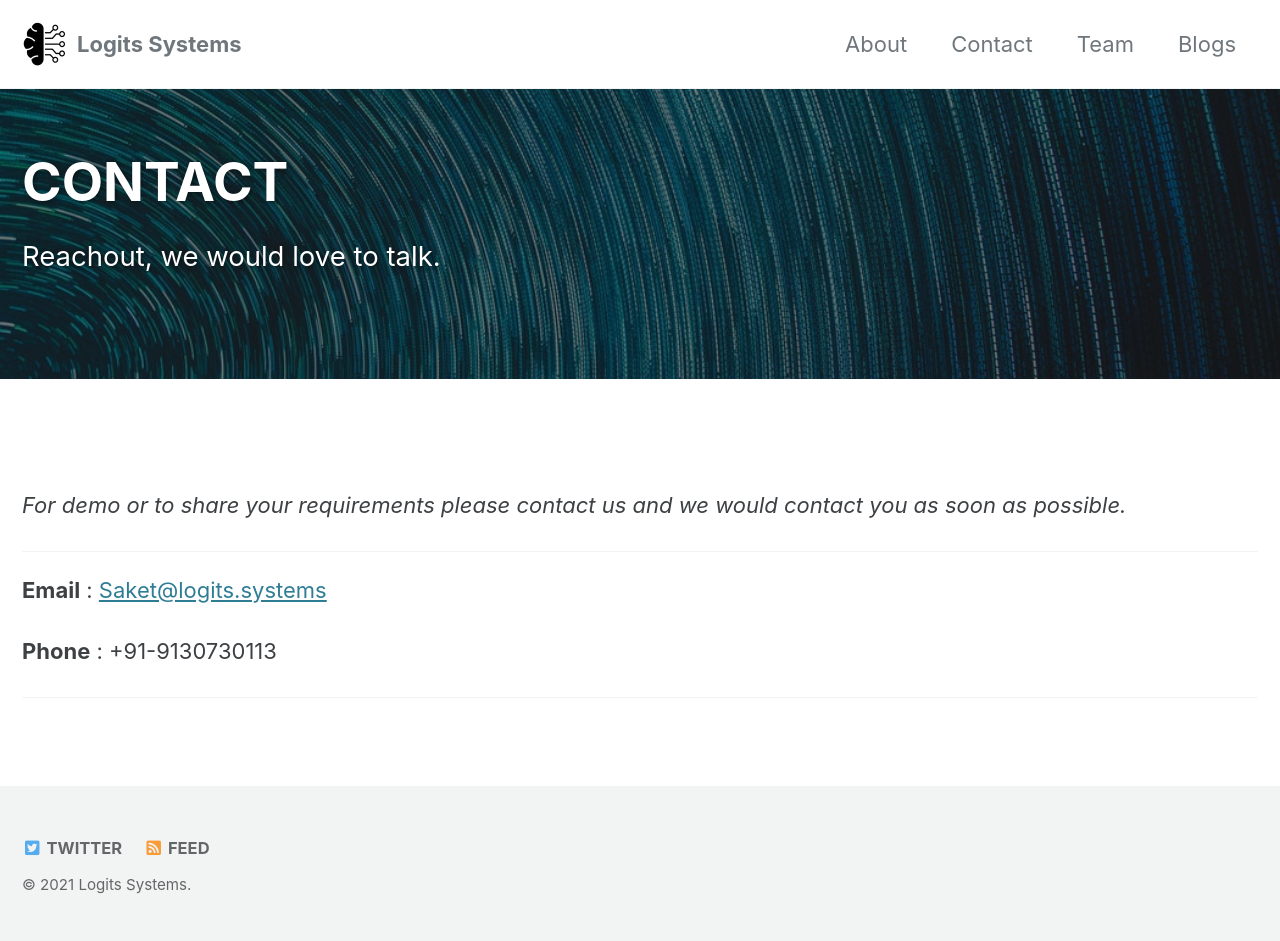
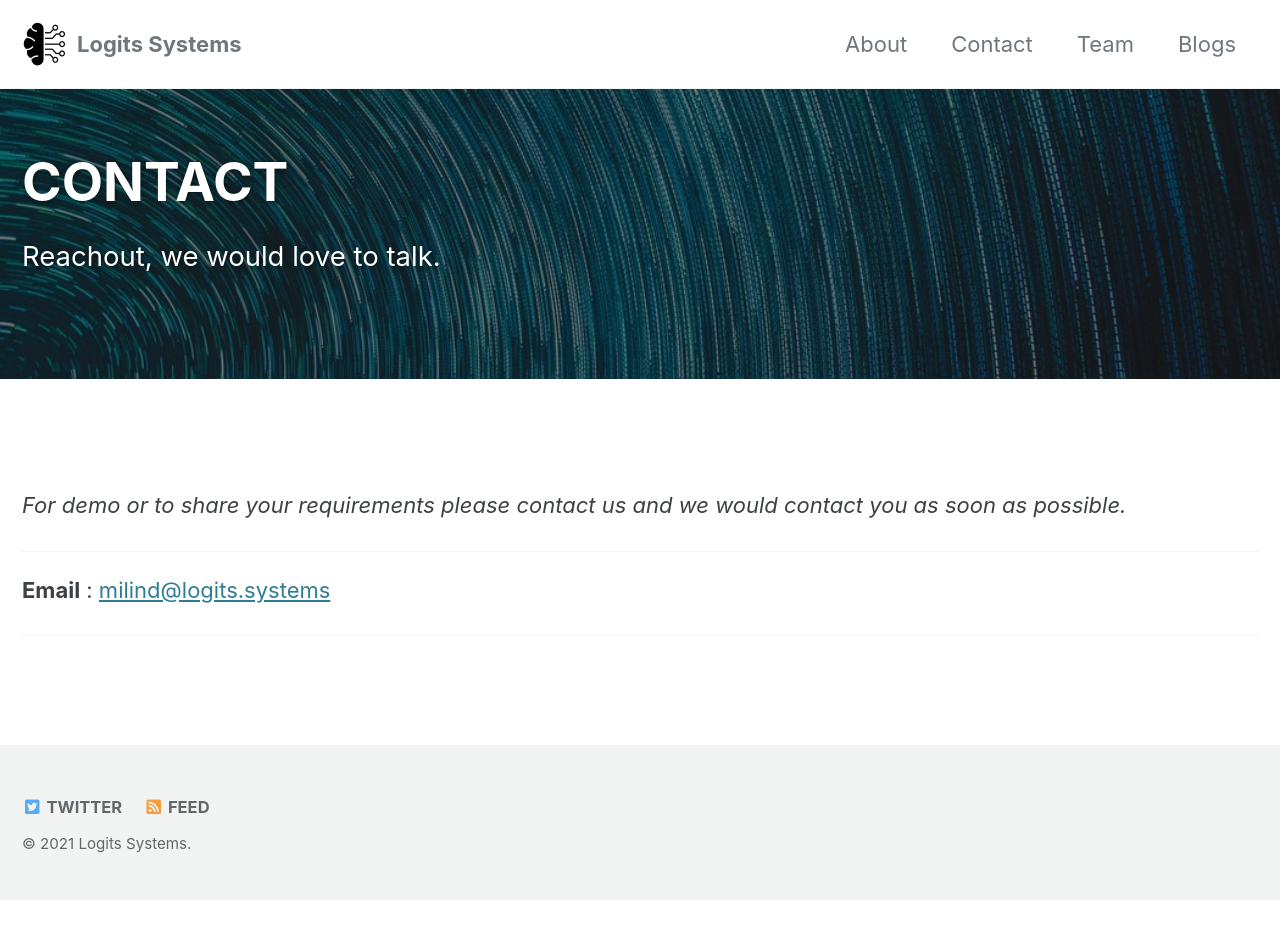
Before and after one commit to milinddeore/logits-website, a Jekyll site: the page built from _pages/CONTACT.md, in a window 1280 px wide. Built offline with Jekyll 4.4.1, drawn with Linux system fonts in a browser that asks for light colours; cached includes are drawn as plain includes; after the commit the page ends 900 px from its top, so only the background shows below that.

Commit message:
Update CONTACT.md

```diff
--- a/_pages/CONTACT.md
+++ b/_pages/CONTACT.md
@@ -15,8 +15,6 @@ excerpt: "Reachout, we would love to talk."
 
 ---
 
-**Email** : [Saket@logits.systems](saket@logits.systems)
-
-**Phone** : +91-9130730113
+**Email** : [milind@logits.systems](milind@logits.systems)
 
 ---
```
